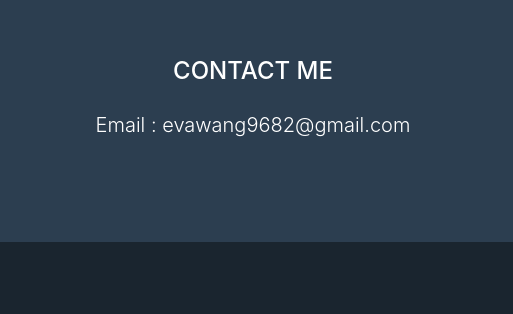
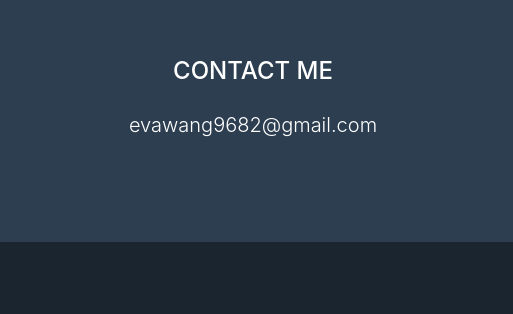
Before and after one commit to evawang1992/evawang1992.github.io, a website with bundled scripts: page index.html in a window 1280 px wide. Shown: the part 1934-2248 px from the top of the page, 767-1280 px from the left. Built offline with nearby package versions, Linux system fonts and the light colour scheme.

Commit message:
Update index.html

```diff
--- a/index.html
+++ b/index.html
@@ -188,7 +188,7 @@
           </div>
           <div class="col-md-4">
             <h4 class="text-uppercase mb-4">Contact Me</h4>
-            <p class="lead mb-0">Email : evawang9682@gmail.com</p>
+            <p class="lead mb-0">evawang9682@gmail.com</p>
           </div>
         </div>
       </div>
```
